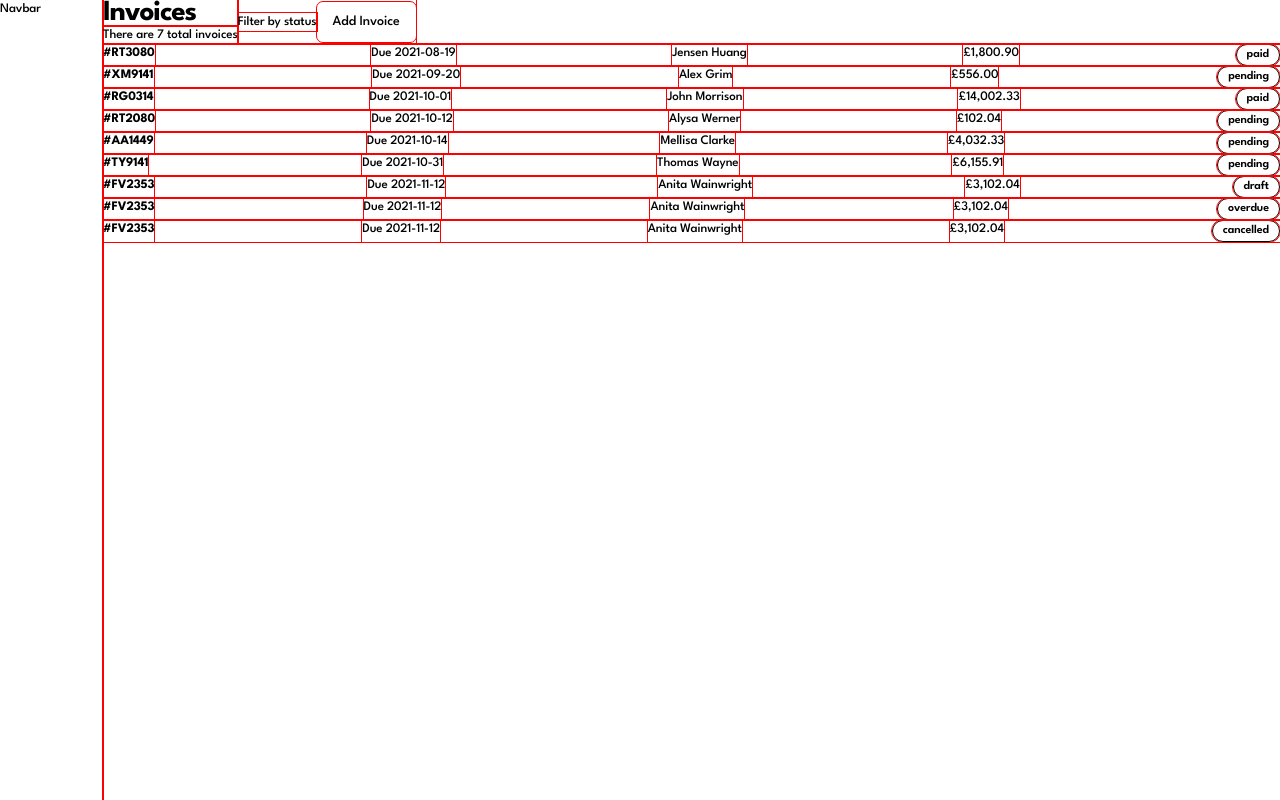
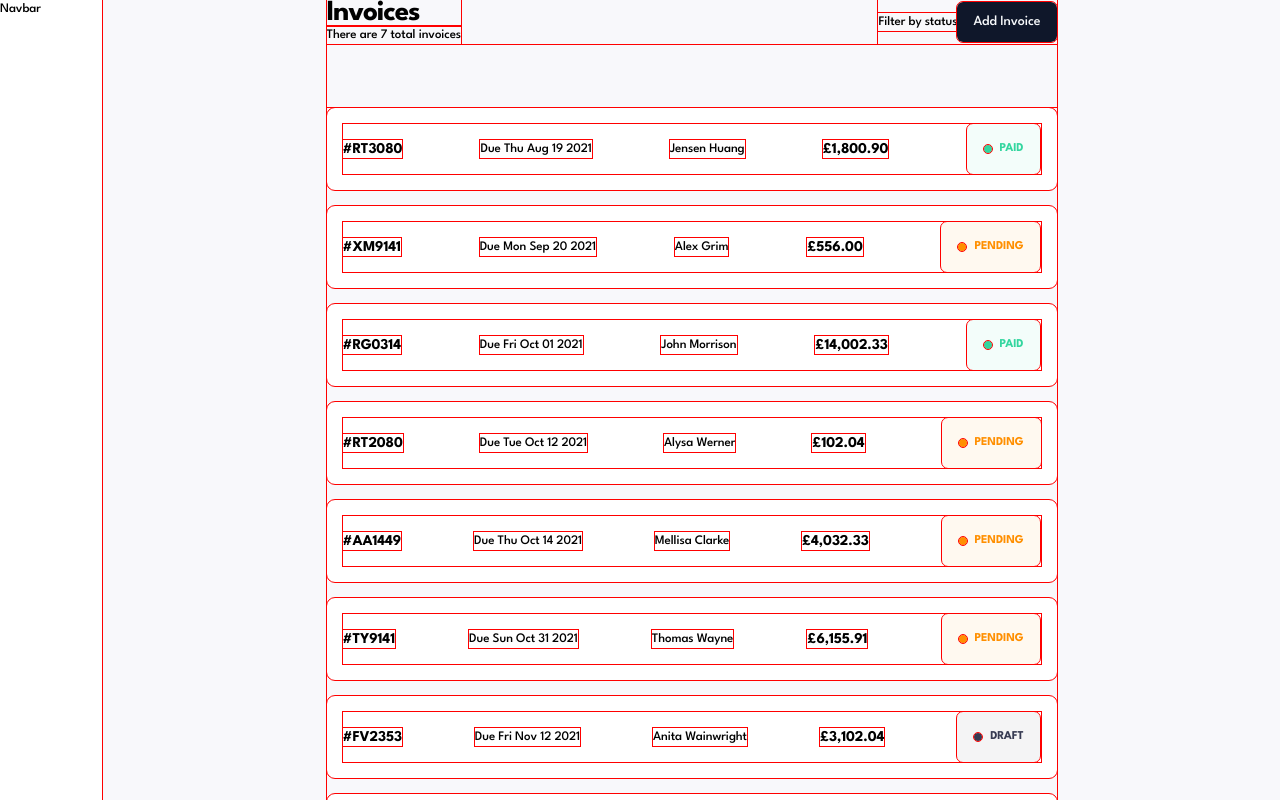
Before and after one commit to velvettouch1004/Invoicing-App, a Next.js app: page / in a window 1280 px wide. Shown: the top 800 px of the page. Built offline with nearby package versions, Linux system fonts and the light colour scheme.

Commit message:
Adds further content, functions and styles

```diff
--- a/app/layout.tsx
+++ b/app/layout.tsx
@@ -11,7 +11,7 @@ export default function RootLayout({
     <html lang="en" className={league_spartan.className}>
       <body className="flex flex-col sm:flex-row">
         <Navbar />
-        <main className="flex flex-1">{children}</main>
+        <main className="flex flex-1 bg-ghostWhite">{children}</main>
       </body>
     </html>
   );
--- a/app/page.tsx
+++ b/app/page.tsx
@@ -26,8 +26,8 @@ export function validateStatus(status: string): StatusValue {
 
 export default function Dashboard() {
   return (
-    <div className="flex-1 sm:min-h-screen">
-      <div className="flex">
+    <div className="flex flex-col gap-16 flex-1 sm:min-h-screen max-w-[45.625rem] w-full mx-auto">
+      <div className="flex justify-between">
         <div>
           <h1>Invoices</h1>
           <p>There are 7 total invoices</p>
@@ -37,10 +37,11 @@ export default function Dashboard() {
           <AddInvoice />
         </div>
       </div>
-      <div>
+      <div className="flex flex-col gap-4">
         {invoiceData.map((invoice) => {
           return (
             <Link
+              className="bg-white shadow-indigo-500/40 p-4 rounded-lg"
               key={invoice.id}
               href={invoice.id}
               aria-label={`Details for invoice #${invoice.id}`}
--- a/components/InvoiceItem.tsx
+++ b/components/InvoiceItem.tsx
@@ -1,5 +1,6 @@
 import { formatCurrency } from "@/lib/functions/formatCurrency";
 import Status, { StatusValue } from "./Status";
+import { formatDate } from "@/lib/functions/formatDate";
 
 export interface Address {
   street: string;
@@ -38,11 +39,11 @@ export default function InvoiceItem({
   status,
 }: InvoiceData) {
   return (
-    <div className="flex justify-between">
-      <p className="font-bold">{`#${id}`}</p>
-      <p>{`Due ${paymentDue}`}</p>
+    <div className="flex items-center justify-between">
+      <p className="font-bold text-[0.9375rem]">{`#${id}`}</p>
+      <p>{`Due ${formatDate(paymentDue)}`}</p>
       <p>{clientName}</p>
-      <p>{formatCurrency(total)}</p>
+      <p className="font-bold text-[0.9375rem]">{formatCurrency(total)}</p>
       <Status status={status} />
     </div>
   );
--- a/components/Status.tsx
+++ b/components/Status.tsx
@@ -12,6 +12,36 @@ export type StatusValue =
   | "overdue"
   | "cancelled";
 
+export const statusBgClassMap: Record<StatusValue, string> = {
+  paid: "#f3fdfa",
+  pending: "#fff9f0",
+  draft: "#f4f4f5",
+  overdue: "#ffc5c5",
+  cancelled: "#dfe3fa",
+};
+
+export const statusTextClassMap: Record<StatusValue, string> = {
+  paid: "#33d69f",
+  pending: "#ff8f00",
+  draft: "#373b53",
+  overdue: "#ec5757",
+  cancelled: "#000000",
+};
+
 export default function Status({ status }: StatusProps) {
-  return <Badge>{status}</Badge>;
+  const backgroundColor = statusBgClassMap[status];
+  const textColor = statusTextClassMap[status];
+
+  return (
+    <Badge
+      style={{ backgroundColor: backgroundColor, color: textColor }}
+      className={`flex items-center gap-2 p-4 uppercase rounded-md font-bold`}
+    >
+      <span
+        className="h-2 w-2 rounded-full"
+        style={{ backgroundColor: textColor }}
+      />
+      {status}
+    </Badge>
+  );
 }
--- /dev/null
+++ b/lib/functions/formatDate.ts
@@ -0,0 +1,7 @@
+export function formatDate(dateString: string) {
+  const date = new Date(dateString);
+  if (isNaN(date.getTime())) {
+    throw new Error(`Invalid date string: ${dateString}`);
+  }
+  return date.toDateString();
+}
--- a/tailwind.config.ts
+++ b/tailwind.config.ts
@@ -24,6 +24,7 @@ const config = {
         "2xl": "1400px",
       },
     },
+    extend: {
       colors: {
         violets01: "#7C5DFA",
         violets02: "#9277FF",
@@ -38,7 +39,6 @@ const config = {
         ghostWhite: "#f8f8fb",
         eerieBlack: "#141625",
       },
-    extend: {
       keyframes: {
         "accordion-down": {
           from: { height: "0" },
```
Lines whose indentation alone changed are shown as unchanged.
